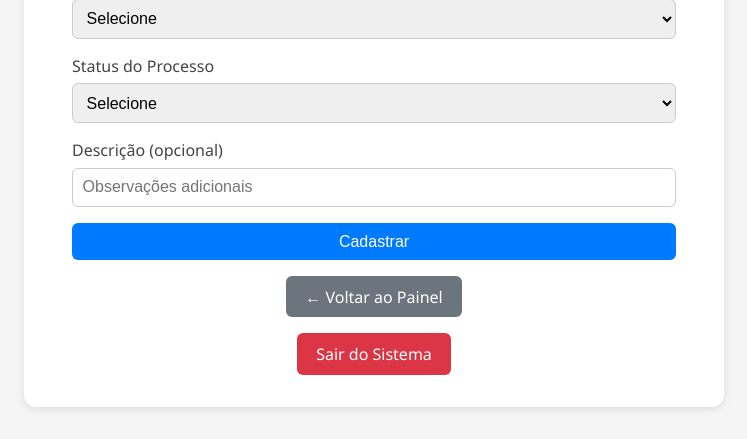
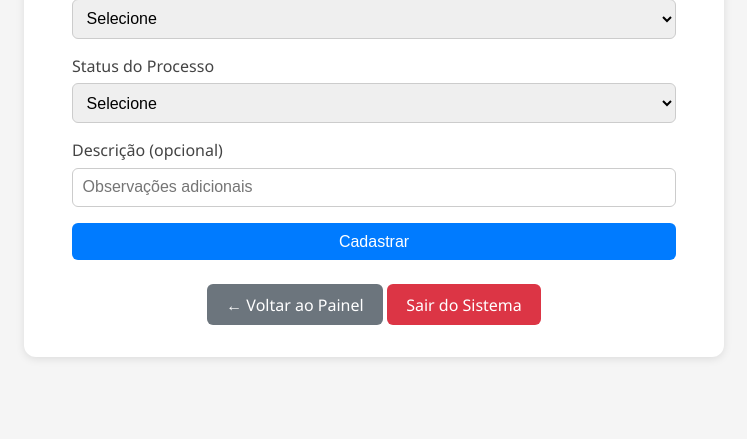
Before and after one commit to PadawanXXVI/cpcr_app, a Flask app: page /cadastro_processo in a window 1280 px wide. Shown: the part 779-1218 px from the top of the page, without its empty margins (266-1013 px from the left). After the commit the page ends 1138 px from the top, so only its background shows below. Run offline with Flask 3, Linux system fonts and the light colour scheme; the visitor is signed in with stand-in values (Sample User, id 1).

Commit message:
Ajusta cadastro_processo.html com layout refinado e organização de botões

```diff
--- a/templates/cadastro_processo.html
+++ b/templates/cadastro_processo.html
@@ -7,13 +7,15 @@
   <link rel="stylesheet" href="{{ url_for('static', filename='css/styles.css') }}">
 </head>
 <body>
-  <div class="card">
+  <main class="card">
     <h1>Cadastrar Processo</h1>
     <p>Preencha os dados obrigatórios para registrar um novo processo.</p>
 
+    <!-- Alerta de processo já existente -->
     <div id="alerta-processo" class="alert" style="display: none;"></div>
 
     <form method="POST" action="{{ url_for('cadastro_processo') }}">
+      <!-- Campo oculto com o usuário logado -->
       <input type="hidden" name="responsavel" value="{{ usuario_logado }}">
 
       <div class="form-group">
@@ -96,14 +98,11 @@
       <button type="submit" class="btn-primary">Cadastrar</button>
     </form>
 
-    <div style="margin-top: 1rem;">
+    <div class="botoes" style="margin-top: 1.5rem;">
       <a href="{{ url_for('dashboard') }}" class="btn-secondary">← Voltar ao Painel</a>
-    </div>
-
-    <div style="margin-top: 1rem;">
       <a href="{{ url_for('logout') }}" class="btn-terciario">Sair do Sistema</a>
     </div>
-  </div>
+  </main>
 
   <script src="{{ url_for('static', filename='scripts/validar_processo.js') }}"></script>
 </body>
```
